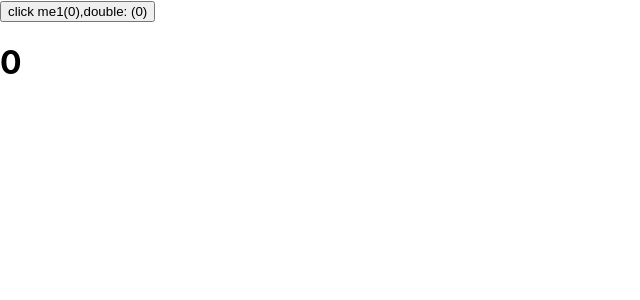
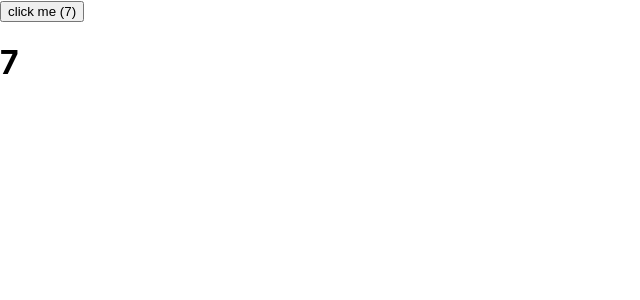
Before and after one commit to yyh321/react-new-feature, a React (Create React App) app: page / in a window 1280 px wide. Shown: the top 300 px of the page, without its empty margins (0-640 px from the left). Built offline with nearby package versions, Linux system fonts and the light colour scheme.

Commit message:
useRef两种使用场景

```diff
--- /dev/null
+++ b/src/UseRefHook.js
@@ -0,0 +1,49 @@
+import React, { useState, useRef,useCallback,useEffect } from "react";
+
+// useRef两种使用场景
+// 1、获取子组件或者DOM节点的句柄
+// 2、渲染周期直接共享数据的存储
+
+class Counter extends React.PureComponent {
+  speak() {
+    console.log(`now counter is ${this.props.count}`);
+  }
+  render() {
+    const { props } = this;
+    return(
+      <h1 onClick={props.onClick}> {props.count} </h1>
+    )
+  }
+}
+
+function App(props) {
+  const [count, setCount] = useState(0);
+  const counterRef = useRef();// 用法1
+  const it = useRef();// 用法2
+
+
+  const onClick = useCallback(() => {
+    console.log(counterRef.current.speak());
+  }, [counterRef]);
+
+  useEffect(() => {
+   it.current = setInterval(() => {
+      setCount(count => count+1)
+    }, 1000);
+  },[]);
+
+  useEffect(() => {
+    if(count >=10) {
+      clearInterval(it.current);
+    }
+  });
+
+  return (
+    <div>
+      <button onClick={() => setCount(count + 1)}>click me ({count}) </button>
+      <Counter onClick={onClick} ref={counterRef} count={count} />
+    </div>
+  );
+}
+
+export default App;
--- a/src/index.js
+++ b/src/index.js
@@ -8,9 +8,10 @@ import App from './App';
 // import UseState from './UseState'
 import ContextHooks from "./ContextHooks";
 import UseMemoHooks from "./UseMemoHooks";
+import UseRefHook from "./UseRefHook";
 import * as serviceWorker from './serviceWorker';
 
-ReactDOM.render(<UseMemoHooks />, document.getElementById("root"));
+ReactDOM.render(<UseRefHook />, document.getElementById("root"));
 
 // If you want your app to work offline and load faster, you can change
 // unregister() to register() below. Note this comes with some pitfalls.
```
